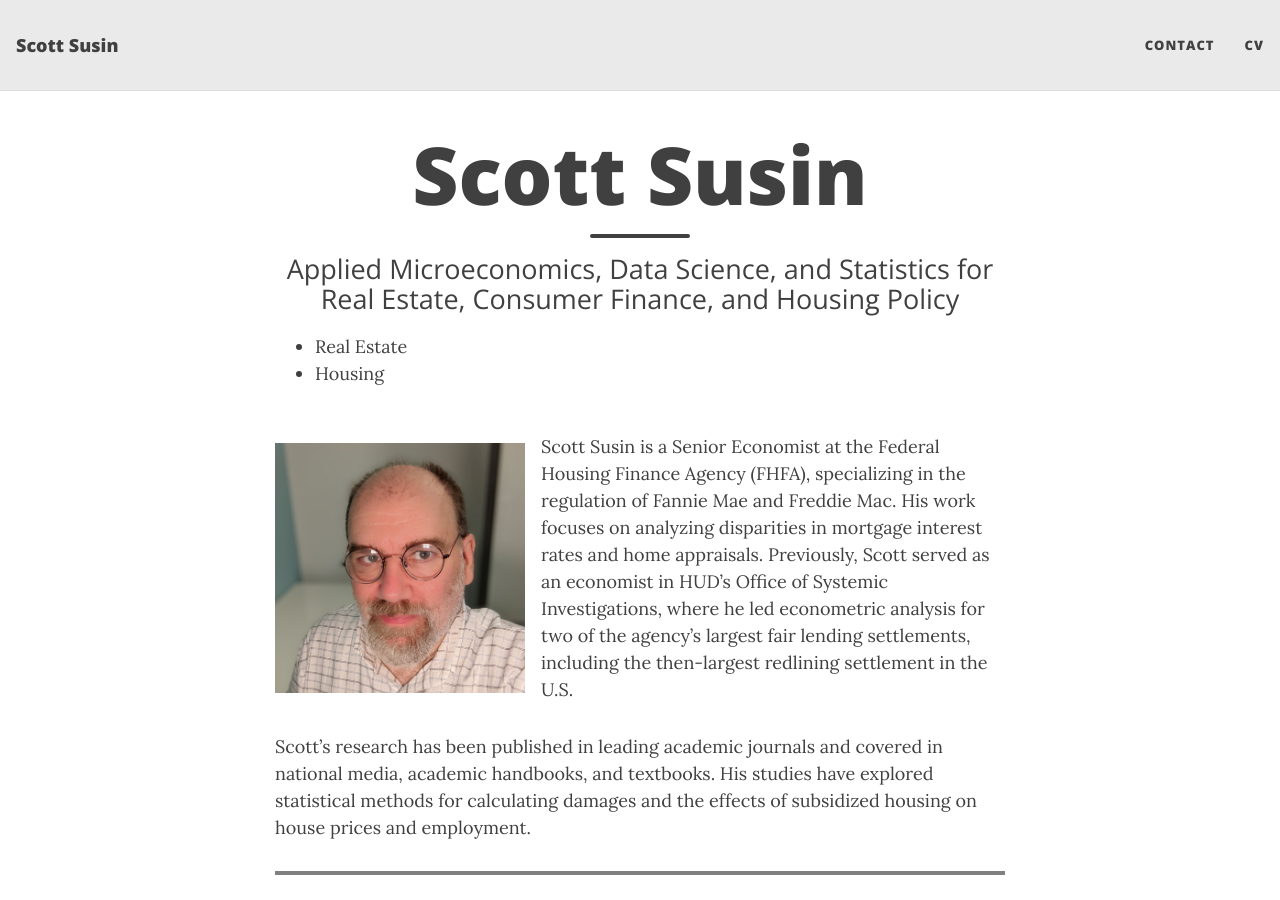
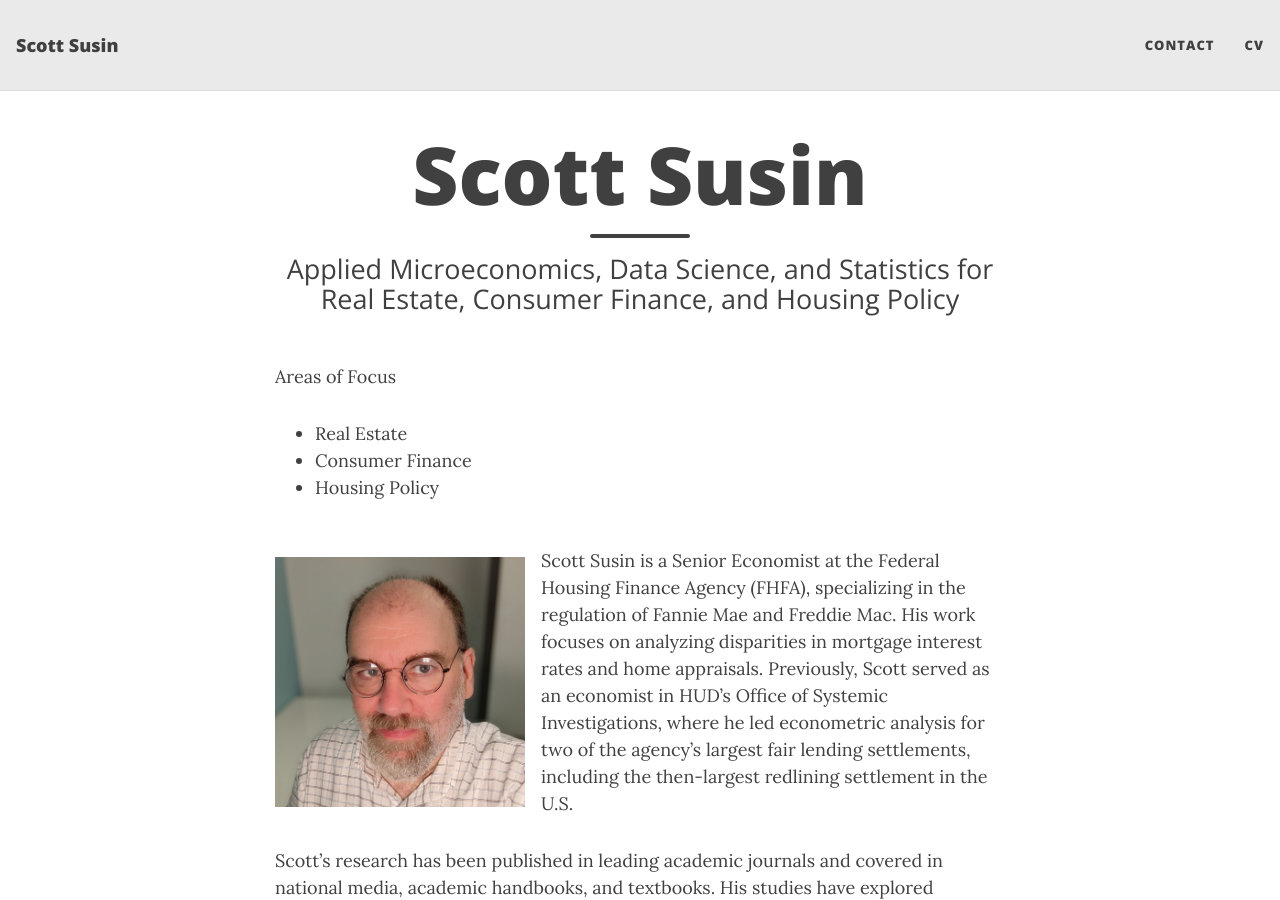
Before and after one commit to ssusin270/ScottSusinCom, a Jekyll site: the page built from index.md, in a window 1280 px wide and 900 px high. Built offline with Jekyll 4.4.1, drawn with Linux system fonts in a browser that asks for light colours.

Commit message:
Update index.md

```diff
--- a/index.md
+++ b/index.md
@@ -5,8 +5,11 @@ title:        Scott Susin
 subtitle: Applied Microeconomics, Data Science, and Statistics <br>
           for Real Estate, Consumer Finance, and Housing Policy
 ---
+
+Areas of Focus
 * Real Estate
-* Housing
+* Consumer Finance
+* Housing Policy
 
 <div class="profile-container">
   <div class="profile-picture">
```
